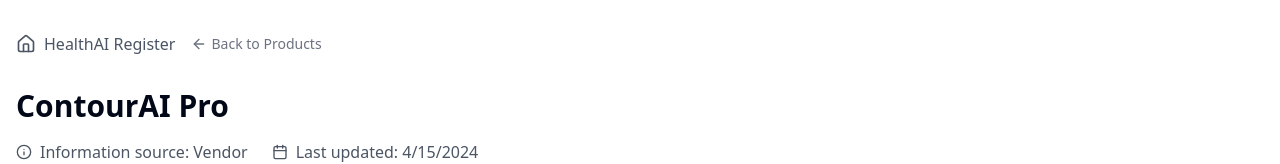
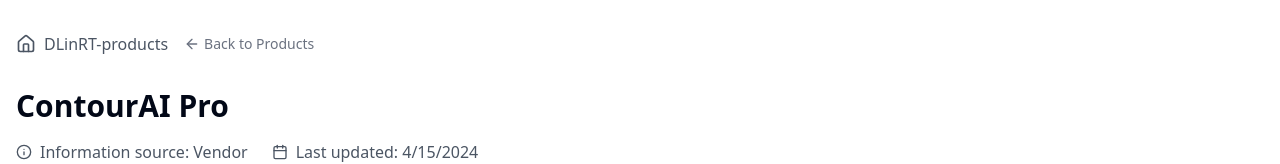
Before and after one commit to DLinRT-eu/website, a React (Vite) app: page /product/carebot-ai in a window 1280 px wide. Shown: the top 164 px of the page. Built offline with nearby package versions, Linux system fonts and the light colour scheme.

Commit message:
Rename website title
Update website title to DLinRT-products.

```diff
--- a/src/components/ProductDetails.tsx
+++ b/src/components/ProductDetails.tsx
@@ -1,3 +1,4 @@
+
 import React from 'react';
 import { Link } from 'react-router-dom';
 import { Home, ArrowLeft } from 'lucide-react';
@@ -20,7 +21,7 @@ const ProductDetailsPage = ({ product }: { product: ProductDetails }) => {
             className="text-gray-600 hover:text-blue-600 flex items-center"
           >
             <Home className="mr-2 h-5 w-5" />
-            <span>HealthAI Register</span>
+            <span>DLinRT-products</span>
           </Link>
           <Link
             to="/"
```
